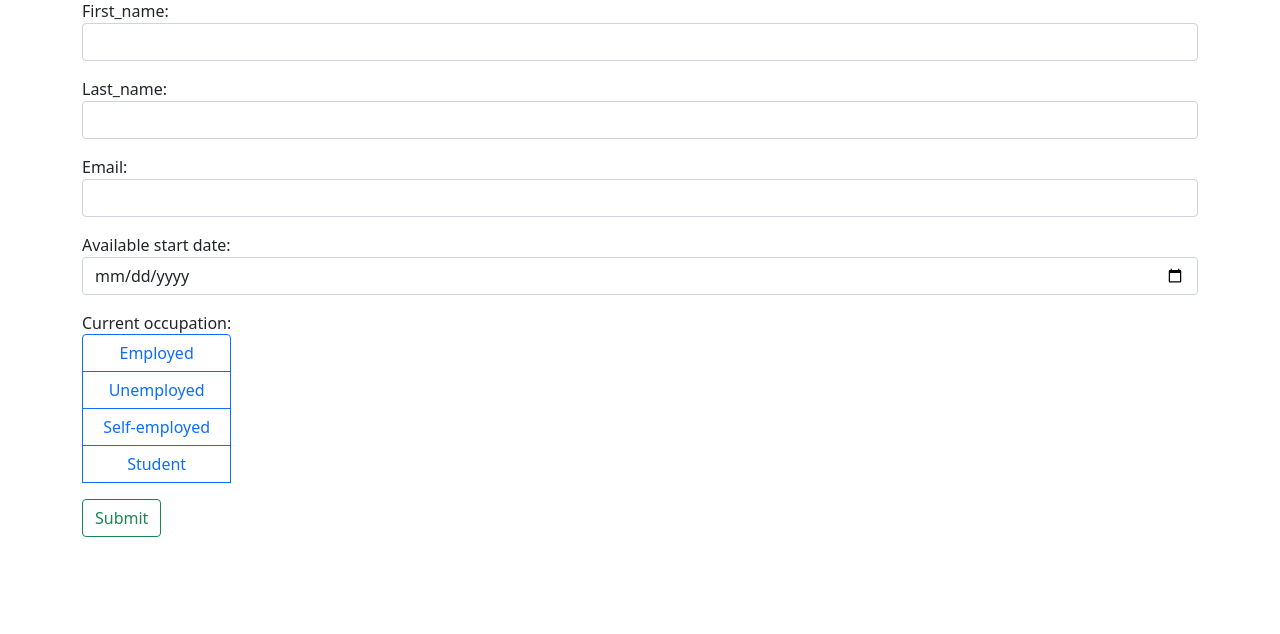
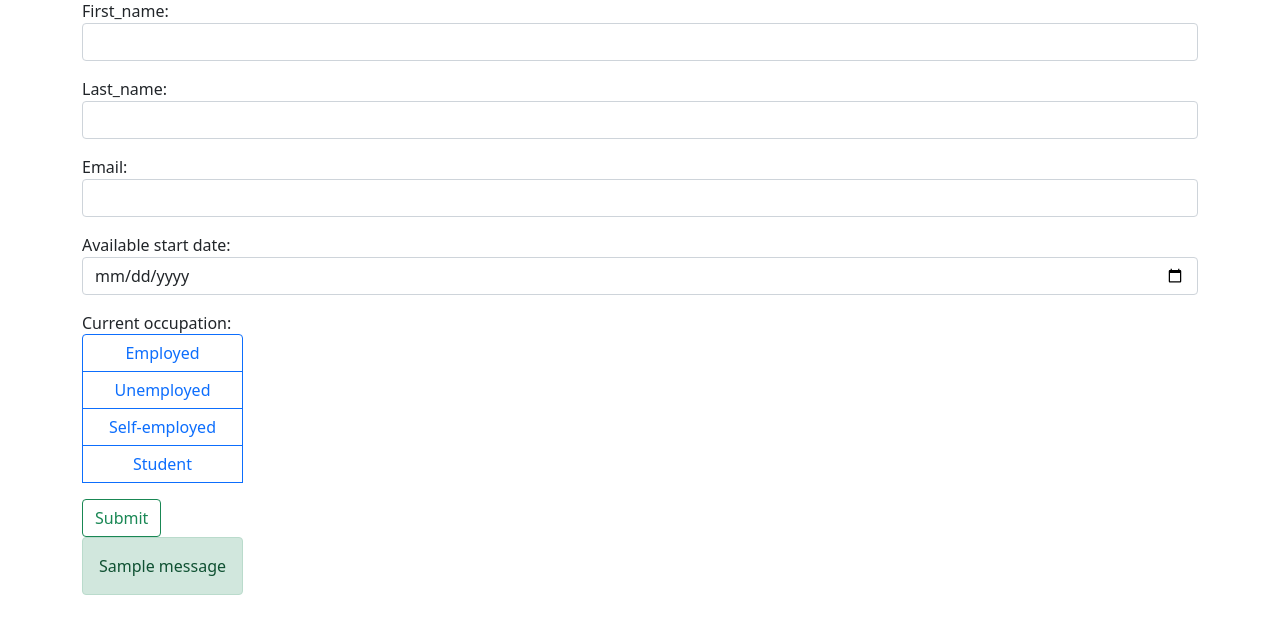
Before and after one commit to Navyam-Raushan/Flask-Form-App, a Flask app: page / in a window 1280 px wide. Shown: the part 81-715 px from the top of the page. Run offline with Flask 3, Linux system fonts and the light colour scheme; one stand-in notice (Sample message) is shown.

Commit message:
D-51: Added confirmation response after submission.

```diff
--- a/app.py
+++ b/app.py
@@ -1,4 +1,4 @@
-from flask import Flask, render_template, request
+from flask import Flask, render_template, request, flash
 from flask_sqlalchemy import SQLAlchemy
 from datetime import datetime
 
@@ -55,6 +55,7 @@ def index():
 
         db.session.add(form)
         db.session.commit()
+        flash(f"{first_name}, Your form is submitted Successfully", "success")
 
     return render_template("index.html")
 
--- a/templates/index.html
+++ b/templates/index.html
@@ -57,6 +57,18 @@
 
                 <div>
                     <button class="btn btn-outline-success mt-3" type="submit">Submit</button>
+
+                     <!-- Here we use jinja2 syntax to display dyanamic form submission. -->
+                     {% with messages = get_flashed_messages() %}
+                     {% if messages %}
+                    <div class="alert alert-success">
+                        <!-- To display valriable use {{variable}} -->
+                        {% for message in messages %}
+                            {{message}}
+                        {% endfor %}
+                    </div>
+                    {% endif %}
+                    {% endwith %}
                 </div>
             </div>
         </form>
```
Also changed, not shown: instance/data.db, 1 other file.
